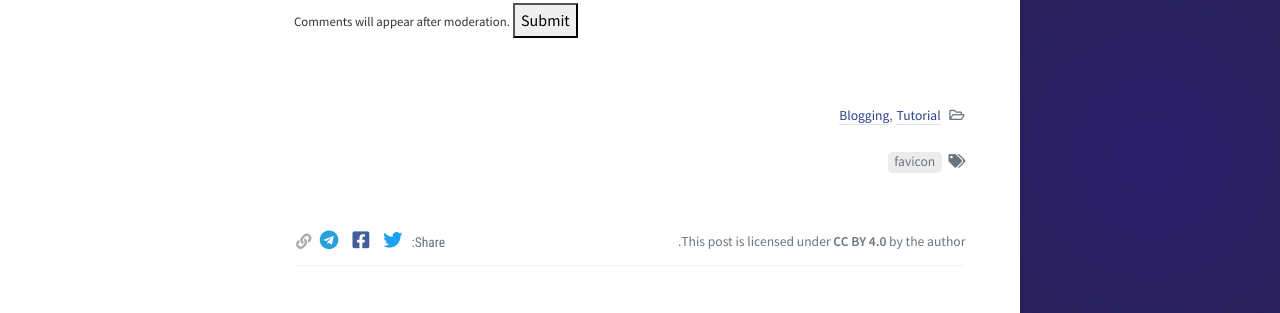
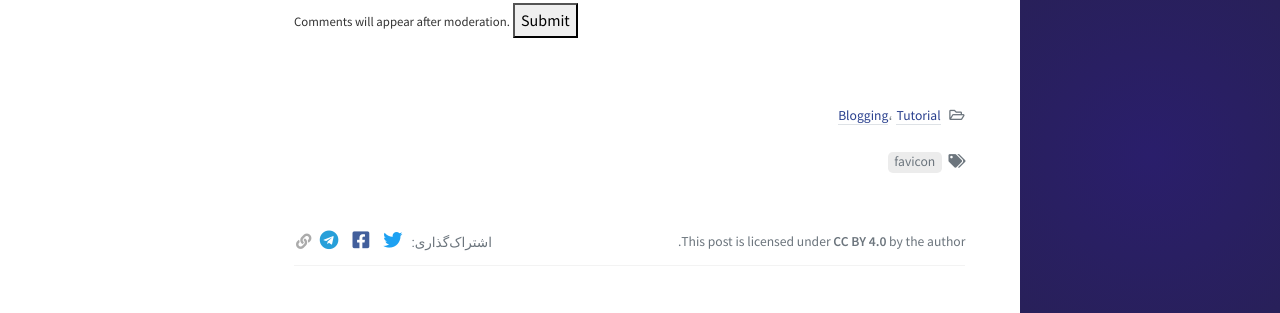
Before and after one commit to PyBagheri/b32.ir, a Jekyll site: the page built from _posts/2019-08-11-customize-the-favicon.md, in a window 1280 px wide and 1400 px high, scrolled down 1019 px. Shown: the part 544-857 px from the top of the window. Built offline with Jekyll 4.4.1, drawn with Linux system fonts in a browser that asks for light colours; nearby versions of some CDN libraries; comment, search, counter and statistics services are not loaded.

Commit message:
Still some RTl jobs.

```diff
--- a/_data/share.yml
+++ b/_data/share.yml
@@ -6,7 +6,7 @@
 #  © 2020 Cotes Chung
 #  MIT Licensed
 
-label: "Share"
+label: "اشتراک‌گذاری"
 
 platforms:
   -
--- a/_layouts/post.html
+++ b/_layouts/post.html
@@ -164,7 +164,7 @@ layout: default
           <i class="far fa-folder-open fa-fw mr-1"></i>
           {% for category in page.categories %}
             <a href='{{ site.baseurl }}/categories/{{ category | replace: ' ', '-' | downcase | url_encode }}/'>{{ category }}</a>
-            {%- unless forloop.last -%}, {%- endunless -%}
+            {%- unless forloop.last -%}، {%- endunless -%}
           {% endfor %}
         </div>
         {% endif %}
--- a/assets/css/_addon/main.scss
+++ b/assets/css/_addon/main.scss
@@ -1726,7 +1726,7 @@ ol.persian {
 		margin-right: 0;
 	}
 
-	#access-tags {
+	#access-tags, #access-lastmod {
 		padding-right: 1rem;
 		padding-left: 0;
 		border-right: 1px solid var(--main-border-color);
```
